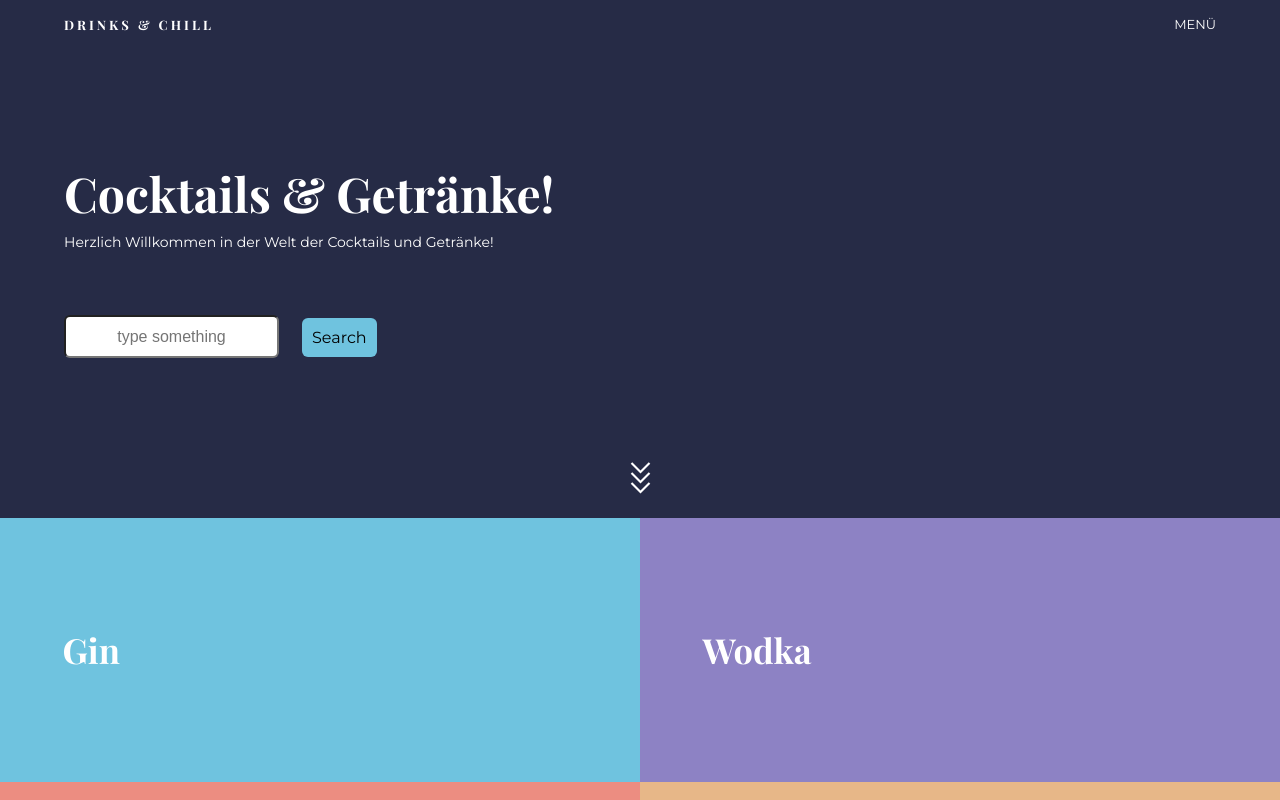
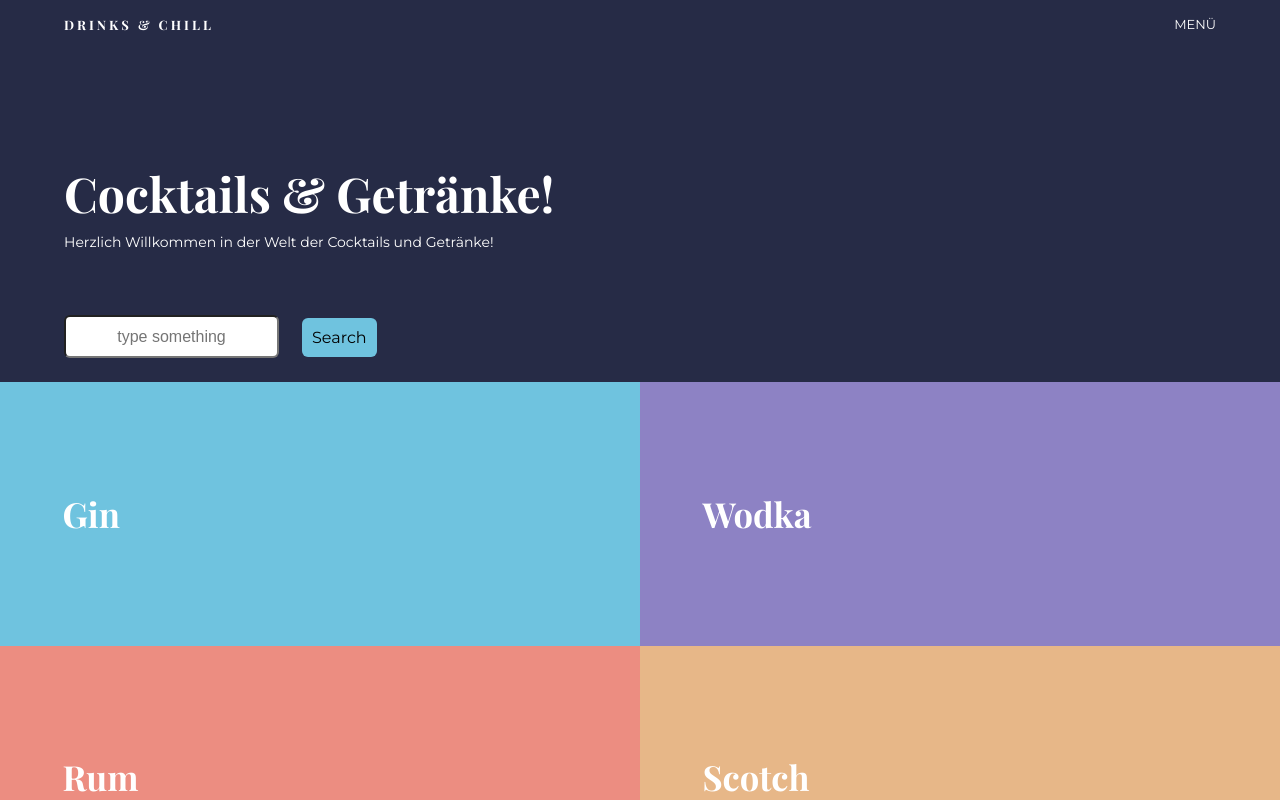
Before and after one commit to enriquenv/drinkschill, a React (Create React App) app: page / in a window 1280 px wide. Shown: the top 800 px of the page. Built offline with nearby package versions, Linux system fonts and the light colour scheme.

Commit message:
commented scrollTo

```diff
--- a/src/components/Header.js
+++ b/src/components/Header.js
@@ -11,10 +11,10 @@ class Header extends React.Component {
   }
 
 
-  handleScrollTo = () => {
-    window.scrollTo(0, document.body.scrollHeight);
+  // handleScrollTo = () => {
+  //   window.scrollTo(0, document.body.scrollHeight);
 
-  }
+  // }
 
 
 
@@ -46,7 +46,7 @@ class Header extends React.Component {
         </form>
 
 
-        <a className={"window"} onClick={this.handleScrollTo} href={'#'}><img className={"arrow"} src={"/Arrows.png"} alt={"Arrow"} /></a>
+        {/* <a className={"window"} onClick={this.handleScrollTo} href={'#'}><img className={"arrow"} src={"/Arrows.png"} alt={"Arrow"} /></a> */}
 
 
       </div>
```
